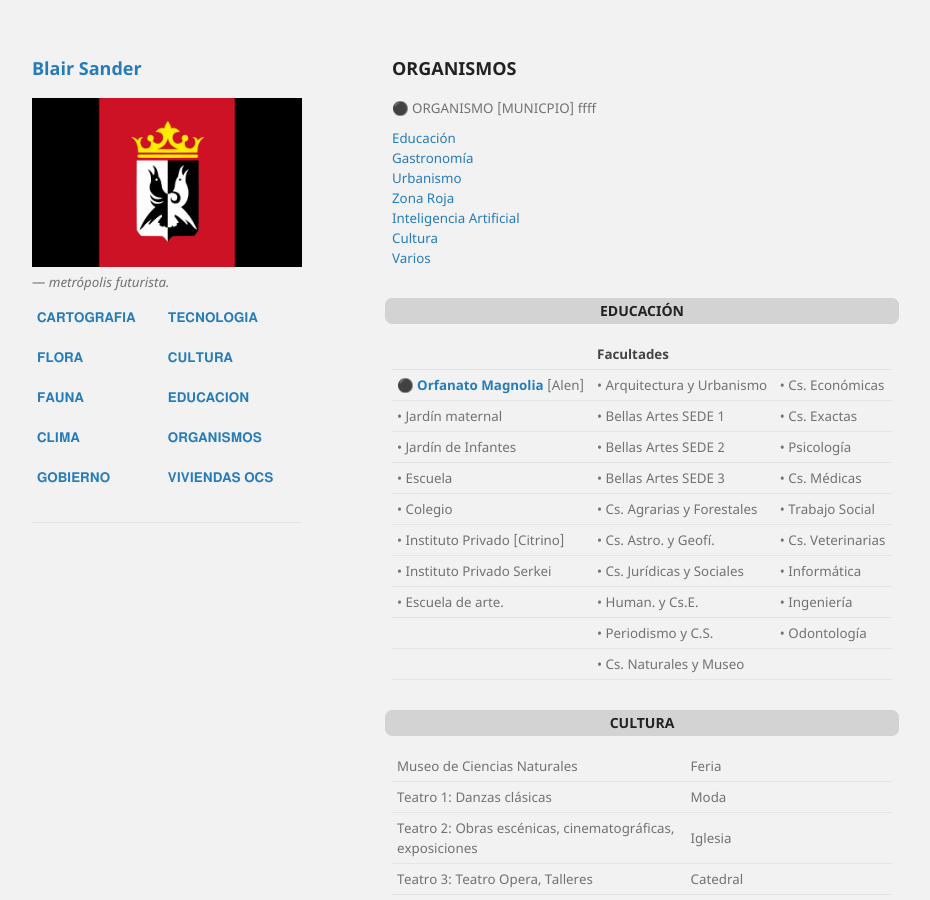
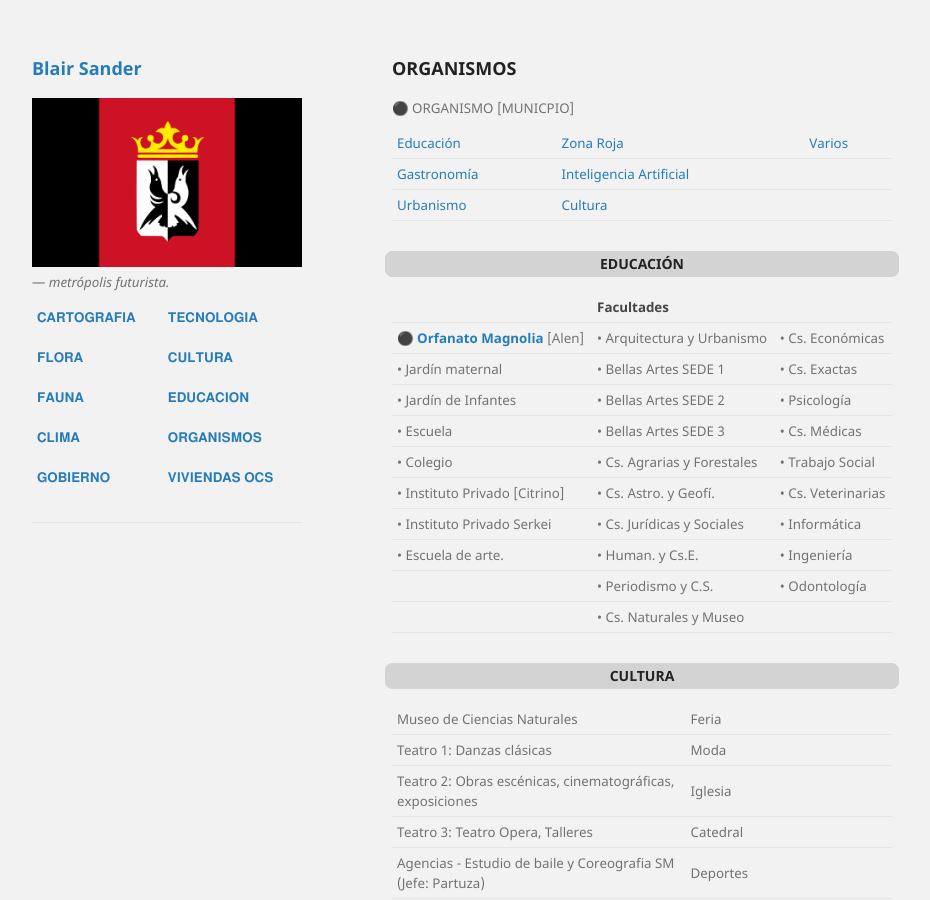
Before and after one commit to BlairSander/ciudad, a Jekyll site: the page built from organismos.md, in a window 1280 px wide and 900 px high. Shown: the whole window, without its empty margins (178-1108 px from the left). Built offline with Jekyll 4.4.1, drawn with Linux system fonts in a browser that asks for light colours; our own code applies the rules of GitHub Pages for plain Markdown files.

Commit message:
organismos.md

```diff
--- a/organismos.md
+++ b/organismos.md
@@ -4,15 +4,12 @@ layout: default
 
 # ORGANISMOS
 
-⚫ ORGANISMO [MUNICPIO] ffff
+⚫ ORGANISMO [MUNICPIO]
 
-[Educación](#educación)<br>
-[Gastronomía](#gastronomía)<br>
-[Urbanismo](#urbanismo)<br>
-[Zona Roja](#zona-roja)<br>
-[Inteligencia Artificial](#inteligencia-artificial)<br>
-[Cultura](#cultura)<br>
-[Varios](#varios)<br>
+|--|--|--|
+|[Educación](#educación)|[Zona Roja](#zona-roja)|[Varios](#varios)|
+|[Gastronomía](#gastronomía)|[Inteligencia Artificial](#inteligencia-artificial)||
+|[Urbanismo](#urbanismo)|[Cultura](#cultura)||
 
 ## EDUCACIÓN
 
```
